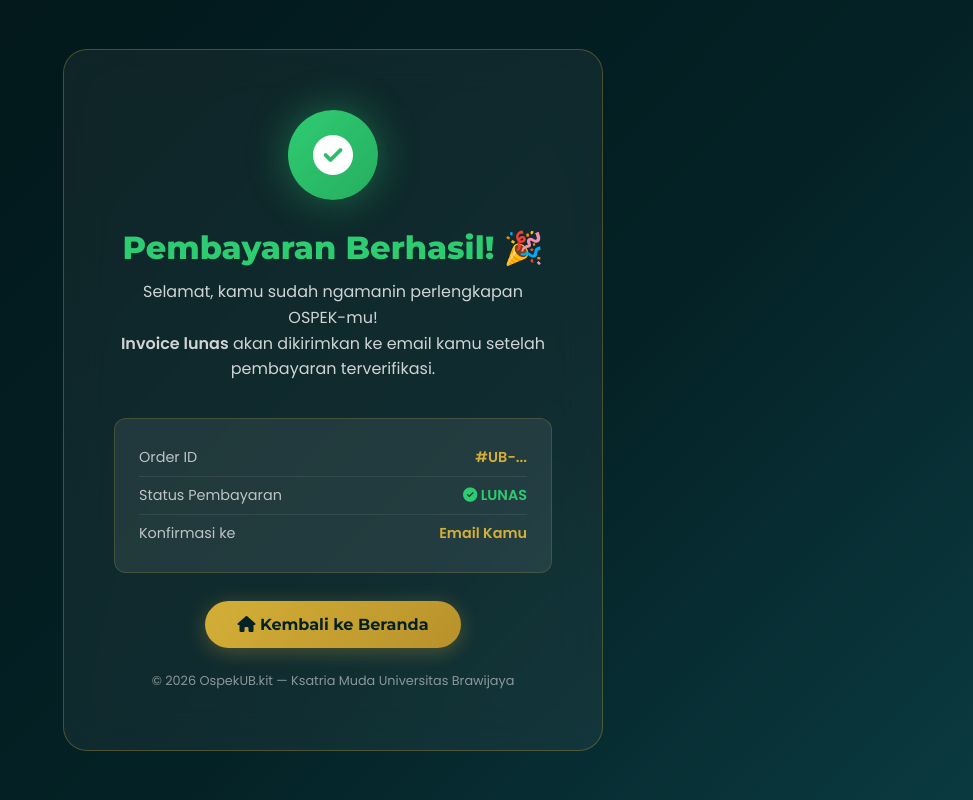
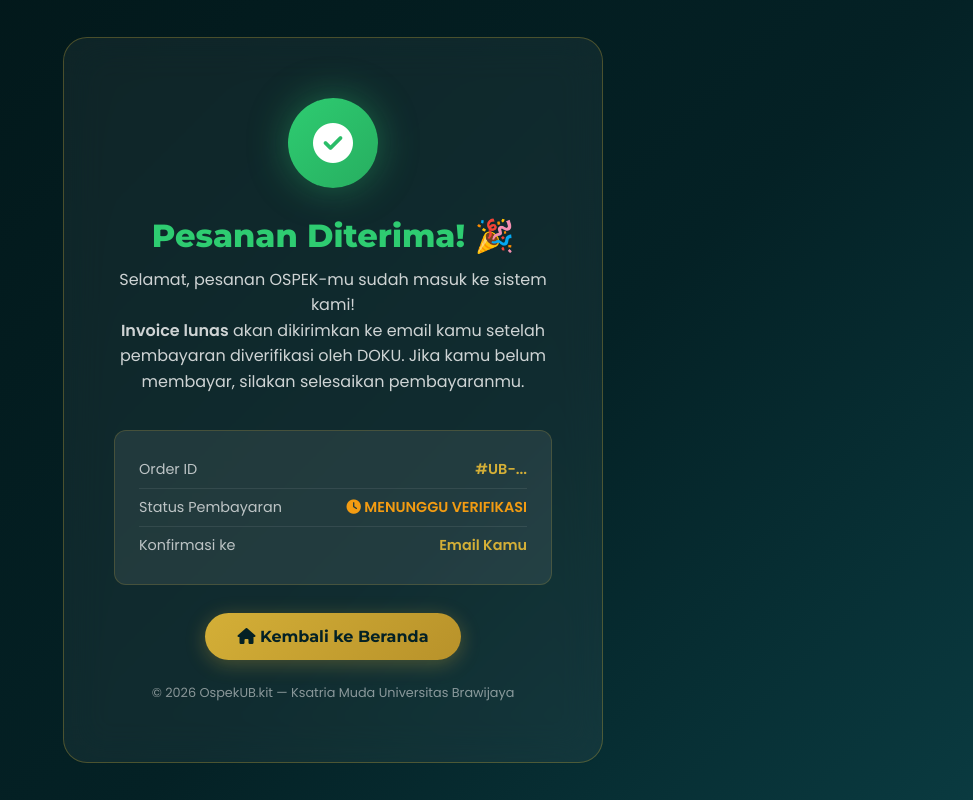
Before and after one commit to ospekubkit/project1, a website: page payment-success.html in a window 1280 px wide. Shown: the whole page, without its empty margins (307-1280 px from the left). Drawn offline with Linux system fonts and the light colour scheme.

Commit message:
fix: update payment success wording to reflect pending verification

```diff
--- a/payment-success.html
+++ b/payment-success.html
@@ -115,10 +115,10 @@
         <div class="success-icon">
             <i class="fa-solid fa-circle-check"></i>
         </div>
-        <h1>Pembayaran Berhasil! 🎉</h1>
+        <h1>Pesanan Diterima! 🎉</h1>
         <p class="tagline">
-            Selamat, kamu sudah ngamanin perlengkapan OSPEK-mu!<br>
-            <strong>Invoice lunas</strong> akan dikirimkan ke email kamu setelah pembayaran terverifikasi.
+            Selamat, pesanan OSPEK-mu sudah masuk ke sistem kami!<br>
+            <strong>Invoice lunas</strong> akan dikirimkan ke email kamu setelah pembayaran diverifikasi oleh DOKU. Jika kamu belum membayar, silakan selesaikan pembayaranmu.
         </p>
 
         <div class="order-box">
@@ -128,7 +128,7 @@
             </div>
             <div class="order-box-row">
                 <span>Status Pembayaran</span>
-                <span style="color: #2ecc71;"><i class="fa-solid fa-circle-check"></i> LUNAS</span>
+                <span style="color: #f39c12;"><i class="fa-solid fa-clock"></i> MENUNGGU VERIFIKASI</span>
             </div>
             <div class="order-box-row">
                 <span>Konfirmasi ke</span>
```
